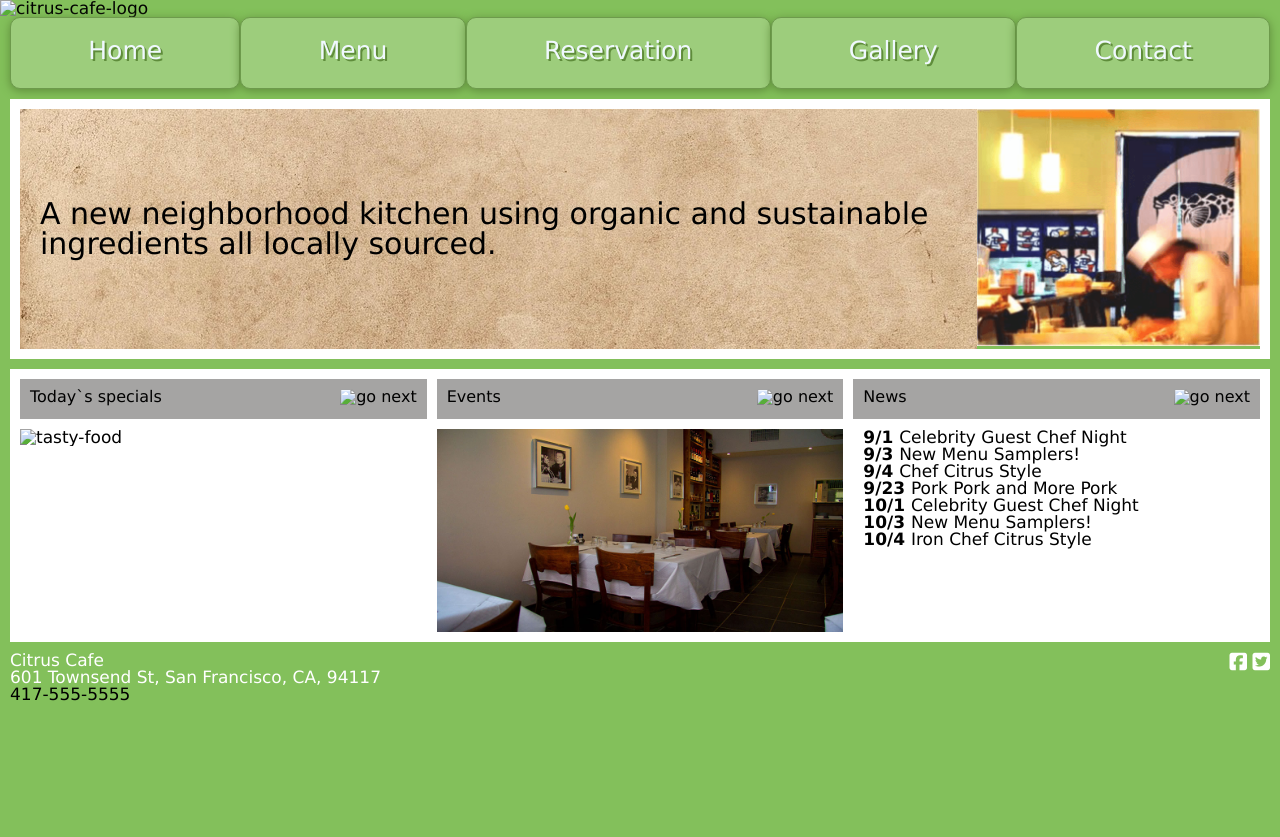
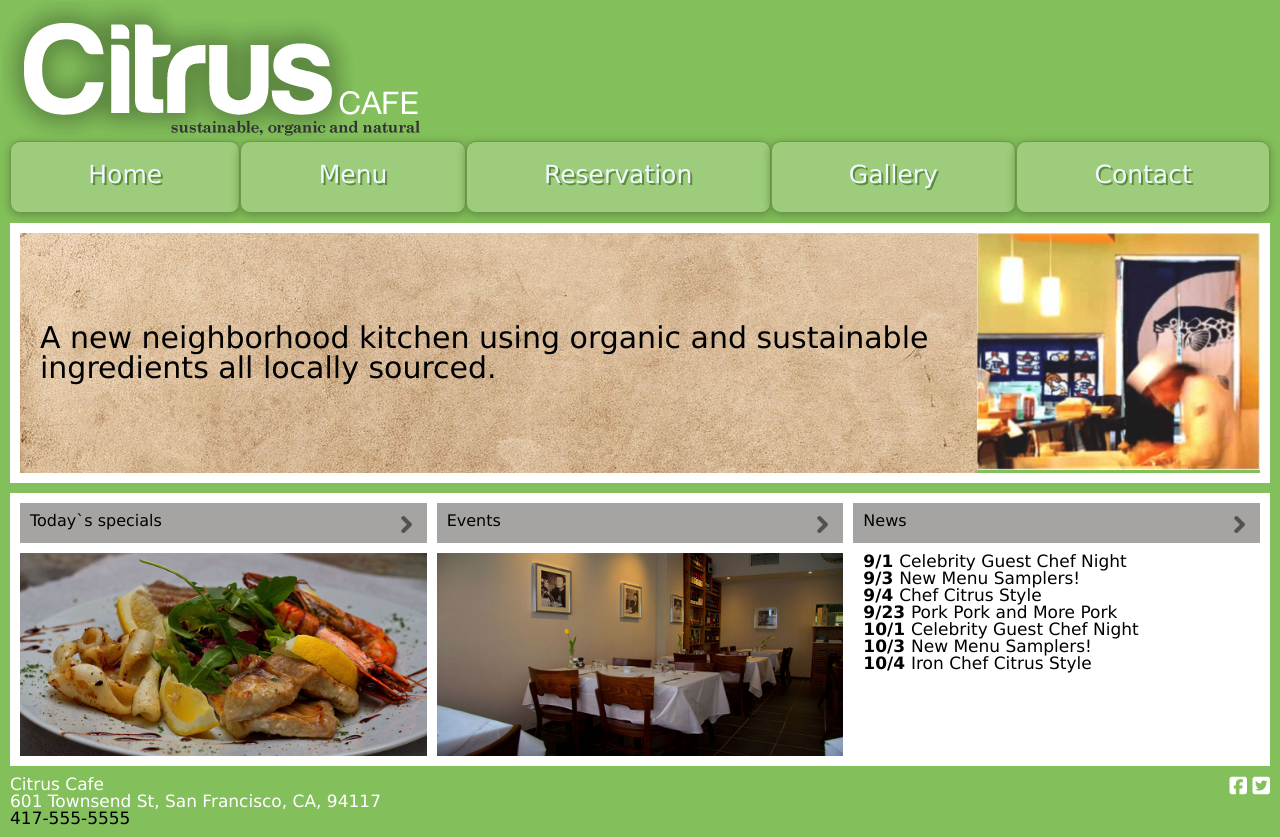
Before and after one commit to Aresla/09-Sovella-Flexboxia, a plain HTML site: page index.html in a window 1280 px wide. Before the commit the page ends 800 px from the top, so only its background shows below. Drawn offline with Linux system fonts and the light colour scheme; the site is published under a folder, as on GitHub Pages, so addresses that start at the root find nothing.

Commit message:
fix the links

```diff
--- a/index.html
+++ b/index.html
@@ -12,7 +12,7 @@
 <body>
     <div id="container">
         <header id="logo">
-            <img src="/images/citrus-cafe-logo.png" alt="citrus-cafe-logo">
+            <img src="./images/citrus-cafe-logo.png" alt="citrus-cafe-logo">
         </header>
         <nav>
             <ul>
@@ -36,21 +36,21 @@
                 <section id="specials">
                     <div>
                         Today`s specials
-                        <img src="/images/arrow.png" alt="go next">
+                        <img src="./images/arrow.png" alt="go next">
                     </div>
-                    <img src="/images/tasty-food.jpg" alt="tasty-food">
+                    <img src="./images/tasty-food.jpg" alt="tasty-food">
                 </section>
                 <section id="events">
                     <div>
                         Events
-                        <img src="/images/arrow.png" alt="go next">
+                        <img src="./images/arrow.png" alt="go next">
                     </div>
-                    <img src="images/interiorCafe.jpg" alt=cafe`interior">
+                    <img src="./images/interiorCafe.jpg" alt=cafe`interior">
                 </section>
                 <section id="news">
                     <div>
                         News
-                        <img src="/images/arrow.png" alt="go next">
+                        <img src="./images/arrow.png" alt="go next">
                     </div>
                     <ul>
                         <li><span>9/1 </span>Celebrity Guest Chef Night</li>
```
